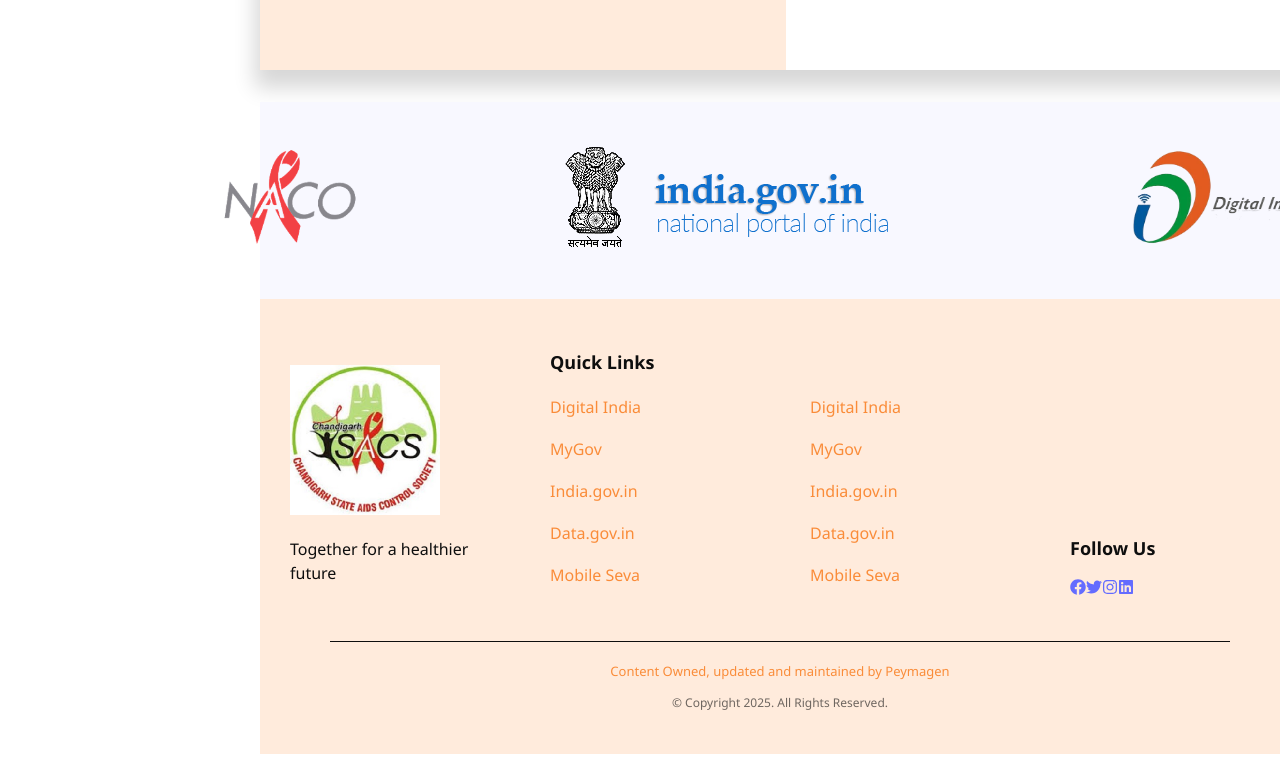
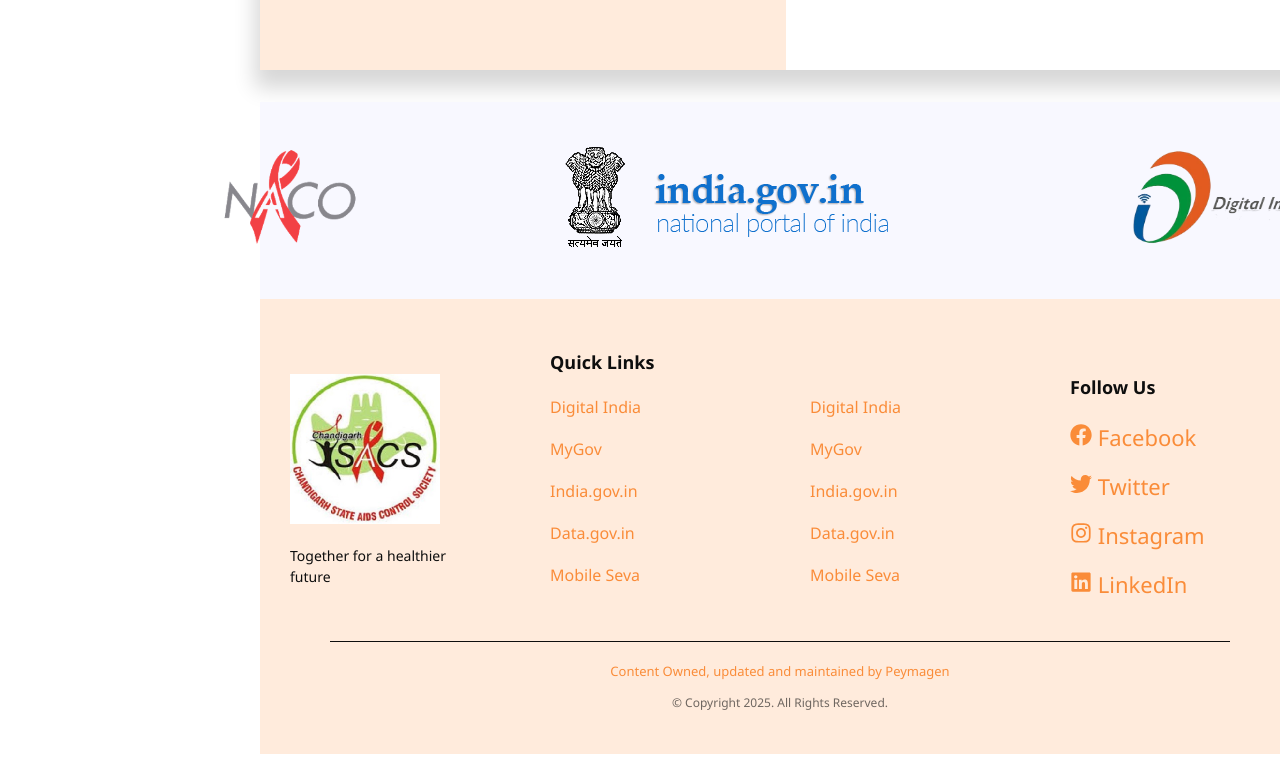
Before and after one commit to peymagen/crm-ascs, a React (Vite) app: page / in a window 1280 px wide. Shown: the part 948-1722 px from the top of the page. Built offline with nearby package versions, Linux system fonts and the light colour scheme.

Commit message:
structure

```diff
--- a/src/components/Footer/Footer.tsx
+++ /dev/null
@@ -1,117 +0,0 @@
-import React from "react";
-import "./module.css";
-
-import logoUrls from "./logos.json";
-import quickLinksData from "./quick-links.json";
-import sectionLinksData from "./section-links-2.json";
-
-// Optional: Add Font Awesome (if not added globally in HTML or root)
-import { FaFacebook, FaTwitter, FaInstagram, FaLinkedin } from "react-icons/fa";
-
-const Footer: React.FC = () => {
-  return (
-    <>
-      {/* Top Section with Logos */}
-      <div className="footer-top-container">
-        <div className="footer-top-middle">
-          <div className="footer-top-carousel">
-            <div className="footer-top-carousel-item">
-              <a href={logoUrls.naco.link}>
-                <img
-                  className="footer-top-naco-logo"
-                  src={logoUrls.naco.url}
-                  alt="NACO Logo"
-                />
-              </a>
-            </div>
-            <div className="footer-top-carousel-item">
-              <a href={logoUrls.portal.link}>
-                <img
-                  className="footer-top-portal-logo"
-                  src={logoUrls.portal.url}
-                  alt="Portal Logo"
-                />
-              </a>
-            </div>
-            <div className="footer-top-carousel-item">
-              <a href={logoUrls.digitalIndia.link}>
-                <img
-                  className="footer-top-di-logo"
-                  src={logoUrls.digitalIndia.url}
-                  alt="Digital India Logo"
-                />
-              </a>
-            </div>
-          </div>
-        </div>
-      </div>
-
-      {/* Bottom Section with Links */}
-      <footer className="footer-bottom">
-        <div className="footer-bottom-top">
-          {/* Left: Logo + Slogan */}
-          <div className="footer-bottom-section footer-branding">
-            <img src={logoUrls.AIDS.url} alt="AIDS" className="main_logo" />
-            <p className="footer-slogan">Together for a healthier future</p>
-          </div>
-
-          {/* Center: Links */}
-          <div className="footer-bottom-section">
-            <ul className="quick-links">
-              <li className="footer-bottom-section-header">
-                {quickLinksData.sectionTitle}
-              </li>
-              {quickLinksData.links.map((link) => (
-                <li key={link.id} className="footer-bottom-link-item">
-                  <a href={link.url}>{link.name}</a>
-                </li>
-              ))}
-            </ul>
-          </div>
-
-          <div className="footer-bottom-section">
-            <ul className="section-links-2">
-              {sectionLinksData.links.map((link) => (
-                <li key={link.id} className="footer-bottom-link-item">
-                  <a href={link.url}>{link.name}</a>
-                </li>
-              ))}
-            </ul>
-          </div>
-
-          {/* Right: Social Media */}
-          <div className="footer-bottom-section footer-social">
-            <p className="footer-bottom-section-header">Follow Us</p>
-            <div className="footer-social-icons">
-              <a href="https://facebook.com" target="_blank" rel="noreferrer">
-                <FaFacebook />
-              </a>
-              <a href="https://twitter.com" target="_blank" rel="noreferrer">
-                <FaTwitter />
-              </a>
-              <a href="https://instagram.com" target="_blank" rel="noreferrer">
-                <FaInstagram />
-              </a>
-              <a href="https://linkedin.com" target="_blank" rel="noreferrer">
-                <FaLinkedin />
-              </a>
-            </div>
-          </div>
-        </div>
-
-        <hr className="footer-divider" />
-
-        <div className="footer-bottom-info">
-          <div className="footer-bottom-manufacture">
-            <p>Content Owned, updated and maintained by Peymagen</p>
-          </div>
-          <p className="footer-bottom-copyright">
-            © Copyright 2025. All Rights Reserved.
-          </p>
-        </div>
-      </footer>
-    </>
-  );
-};
-
-export default Footer;
--- a/src/components/Footer/module.css
+++ b/src/components/Footer/footer.module.css
@@ -1,9 +1,9 @@
-.footer-top-container {
+.footerTopContainer {
   width: 100%;
   font-family: Arial, sans-serif;
 }
 
-.footer-top-middle {
+.footerTopMiddle {
   display: flex;
   align-items: center;
   justify-content: center;
@@ -11,7 +11,7 @@
   background-color: var(--light-text-color);
 }
 
-.footer-top-carousel {
+.footerTopCarousel {
   display: flex;
   flex-direction: row;
   align-items: center;
@@ -19,30 +19,30 @@
   gap: 200px;
 }
 
-.footer-top-carousel-item {
+.footerTopCarouselItem {
   display: flex;
   align-items: center;
   justify-content: center;
 }
 
-.footer-top-naco-logo {
+.footerTopNacoLogo {
   height: 150px;
 }
 
-.footer-top-portal-logo,
-.footer-top-di-logo {
+.footerTopPortalLogo,
+.footerTopDiLogo {
   height: 100px;
 }
 
 /* Footer Bottom */
-.footer-bottom {
+.footerBottom {
   background-color: var(--secondary-color);
   color: var(--dark-text-color);
   font-family: "Segoe UI", sans-serif;
   padding: 40px 20px 10px;
 }
 
-.footer-bottom-top {
+.footerBottomTop {
   display: flex;
   justify-content: space-between;
   align-items: flex-end;
@@ -50,24 +50,24 @@
   gap: 40px;
 }
 
-.footer-bottom-section {
+.footerBottomSection {
   flex: 1;
   min-width: 200px;
   padding: 10px;
 }
 
-.footer-bottom-section.left {
+.footerBranding {
   max-width: 250px;
 }
 
-.main_logo {
+.mainLogo {
   max-width: 100%;
   height: auto;
   max-height: 150px;
   object-fit: contain;
 }
 
-.slogan {
+.footerSlogan {
   margin-top: 15px;
   font-size: 14px;
   font-weight: 500;
@@ -81,18 +81,18 @@ ul {
   margin: 0;
 }
 
-.footer-bottom-section-header {
+.footerBottomSectionHeader {
   font-size: 18px;
   font-weight: bold;
   margin-bottom: 15px;
   color: var(--dark-text-color);
 }
 
-.footer-bottom-link-item {
+.footerBottomLinkItem {
   margin: 8px 0;
 }
 
-.footer-bottom-link-item a {
+.footerBottomLinkItem a {
   text-decoration: none;
   color: var(--primary-color);
   font-weight: 500;
@@ -102,32 +102,37 @@ ul {
   border-bottom: 2px solid transparent;
 }
 
-.footer-bottom-link-item a:hover {
+.footerBottomLinkItem a:hover {
   color: var(--dark-text-color);
   border-bottom: 2px solid var(--primary-color);
 }
 
 /* Social Links */
-.social-links {
+.footerSocial {
+  /* Inherited flex from footerBottomSection */
+}
+
+.footerSocialIcons {
   display: flex;
+  flex-direction: column;
   gap: 16px;
   margin-top: 20px;
   justify-content: flex-start;
 }
 
-.social-links a {
+.footerSocialIcons a {
   color: var(--primary-color);
   font-size: 22px;
   transition: transform 0.3s ease, color 0.3s ease;
 }
 
-.social-links a:hover {
+.footerSocialIcons a:hover {
   transform: scale(1.2);
   color: var(--dark-text-color);
 }
 
 /* Divider and Footer Info */
-.footer-divider {
+.footerDivider {
   width: 90%;
   margin: 30px auto 20px;
   background-color: var(--dark-text-color);
@@ -135,18 +140,28 @@ ul {
   border: none;
 }
 
-.footer-bottom-info {
+.footerBottomInfo {
   text-align: center;
 }
 
-.footer-bottom-manufacture > p {
+.footerBottomManufacture > p {
   color: var(--primary-color);
   font-size: 13px;
   margin-bottom: 10px;
 }
 
-.footer-bottom-copyright {
+.footerBottomCopyright {
   color: rgba(14, 14, 14, 0.6);
   font-size: 12px;
   padding-bottom: 20px;
 }
+.footerSocialIcons p {
+  margin: 0;
+}
+.quickLinks {
+  /* no extra styling, but defined for clarity */
+}
+
+.sectionLinks2 {
+  /* no extra styling, but defined for clarity */
+}
--- a/src/components/Footer/index.tsx
+++ b/src/components/Footer/index.tsx
@@ -1,2 +1,135 @@
-// Re-export the main Footer component as default
-export { default } from "./Footer";
+import React from "react";
+import styles from "./footer.module.css";
+
+import logoUrls from "./logos.json";
+import quickLinksData from "./quick-links.json";
+import sectionLinksData from "./section-links-2.json";
+
+// Font Awesome Icons
+import { FaFacebook, FaTwitter, FaInstagram, FaLinkedin } from "react-icons/fa";
+
+const Footer: React.FC = () => {
+  return (
+    <>
+      {/* Top Section with Logos */}
+      <div className={styles.footerTopContainer}>
+        <div className={styles.footerTopMiddle}>
+          <div className={styles.footerTopCarousel}>
+            <div className={styles.footerTopCarouselItem}>
+              <a href={logoUrls.naco.link}>
+                <img
+                  className={styles.footerTopNacoLogo}
+                  src={logoUrls.naco.url}
+                  alt="NACO Logo"
+                />
+              </a>
+            </div>
+            <div className={styles.footerTopCarouselItem}>
+              <a href={logoUrls.portal.link}>
+                <img
+                  className={styles.footerTopPortalLogo}
+                  src={logoUrls.portal.url}
+                  alt="Portal Logo"
+                />
+              </a>
+            </div>
+            <div className={styles.footerTopCarouselItem}>
+              <a href={logoUrls.digitalIndia.link}>
+                <img
+                  className={styles.footerTopDiLogo}
+                  src={logoUrls.digitalIndia.url}
+                  alt="Digital India Logo"
+                />
+              </a>
+            </div>
+          </div>
+        </div>
+      </div>
+
+      {/* Bottom Section with Links */}
+      <footer className={styles.footerBottom}>
+        <div className={styles.footerBottomTop}>
+          {/* Left: Logo + Slogan */}
+          <div
+            className={`${styles.footerBottomSection} ${styles.footerBranding}`}
+          >
+            <img
+              src={logoUrls.AIDS.url}
+              alt="AIDS"
+              className={styles.mainLogo}
+            />
+            <p className={styles.footerSlogan}>
+              Together for a healthier future
+            </p>
+          </div>
+
+          {/* Center: Links */}
+          <div className={styles.footerBottomSection}>
+            <ul className={styles.quickLinks}>
+              <li className={styles.footerBottomSectionHeader}>
+                {quickLinksData.sectionTitle}
+              </li>
+              {quickLinksData.links.map((link) => (
+                <li key={link.id} className={styles.footerBottomLinkItem}>
+                  <a href={link.url}>{link.name}</a>
+                </li>
+              ))}
+            </ul>
+          </div>
+
+          <div className={styles.footerBottomSection}>
+            <ul className={styles.sectionLinks2}>
+              {sectionLinksData.links.map((link) => (
+                <li key={link.id} className={styles.footerBottomLinkItem}>
+                  <a href={link.url}>{link.name}</a>
+                </li>
+              ))}
+            </ul>
+          </div>
+
+          {/* Right: Social Media */}
+          <div
+            className={`${styles.footerBottomSection} ${styles.footerSocial}`}
+          >
+            <p className={styles.footerBottomSectionHeader}>Follow Us</p>
+            <div className={styles.footerSocialIcons}>
+              <a href="https://facebook.com" target="_blank" rel="noreferrer">
+                <p>
+                  <FaFacebook /> Facebook
+                </p>
+              </a>
+              <a href="https://twitter.com" target="_blank" rel="noreferrer">
+                <p>
+                  <FaTwitter /> Twitter
+                </p>
+              </a>
+              <a href="https://instagram.com" target="_blank" rel="noreferrer">
+                <p>
+                  <FaInstagram /> Instagram
+                </p>
+              </a>
+              <a href="https://linkedin.com" target="_blank" rel="noreferrer">
+                <p>
+                  <FaLinkedin /> LinkedIn
+                </p>
+              </a>
+            </div>
+          </div>
+        </div>
+
+        <hr className={styles.footerDivider} />
+
+        <div className={styles.footerBottomInfo}>
+          <div className={styles.footerBottomManufacture}>
+            <p>Content Owned, updated and maintained by Peymagen</p>
+          </div>
+          <p className={styles.footerBottomCopyright}>
+            © Copyright 2025. All Rights Reserved.
+          </p>
+        </div>
+      </footer>
+    </>
+  );
+};
+
+export default Footer;
```
